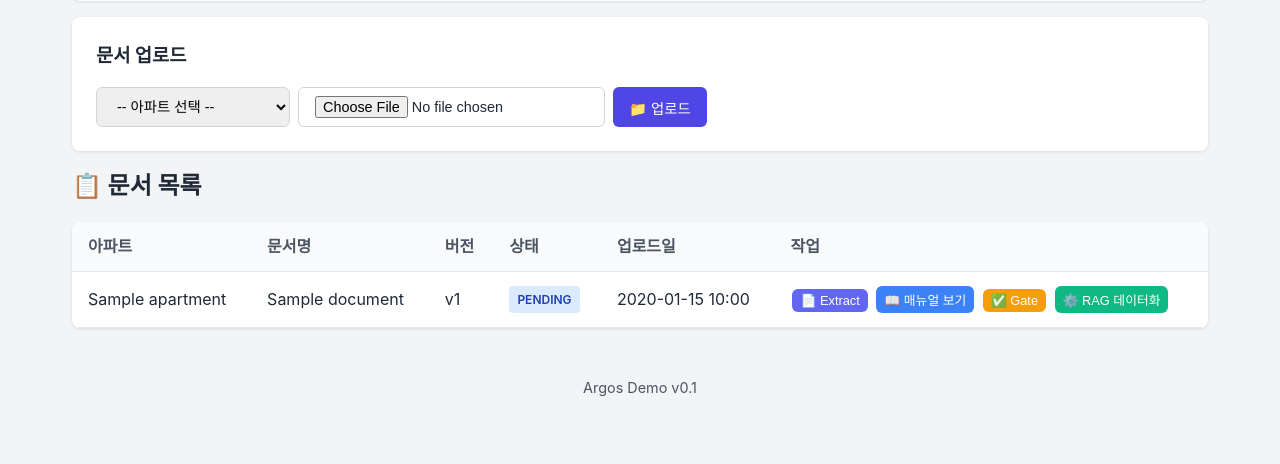
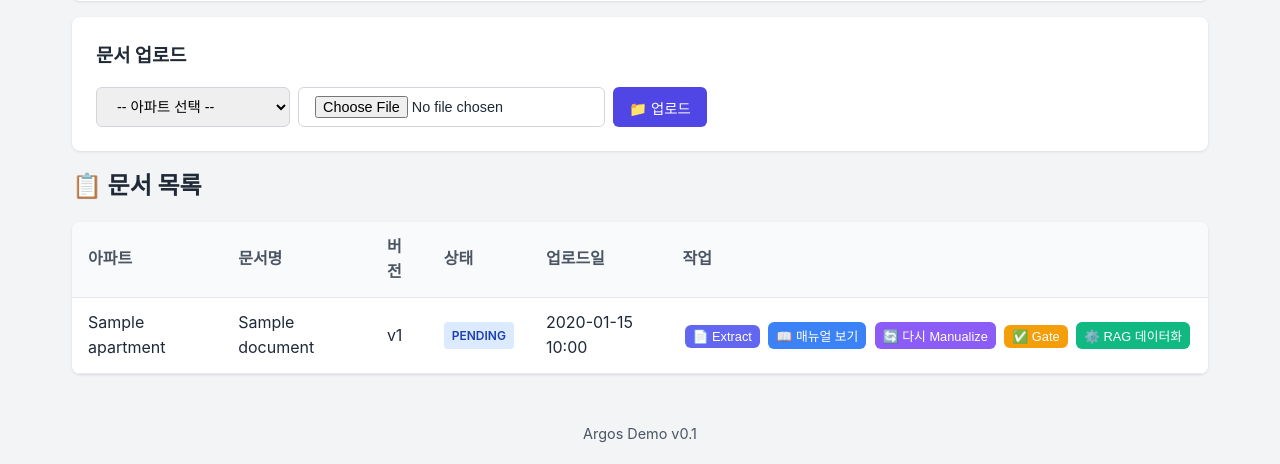
Before and after one commit to yjw0817/CHATBOT_SERVER, a FastAPI app: page /ui/upload in a window 1280 px wide. Shown: the part 336-800 px from the top of the page. Run offline with FastAPI, Linux system fonts and the light colour scheme; tables that the repository leaves empty hold one stand-in row (values such as "Sample post"); some libraries are stand-ins or nearby versions.

Commit message:
fix: 다시 Manualize 버튼 추가 + 혼동되는 AI 재검증(Gate) 버튼 제거

```diff
--- a/argos/templates/upload.html
+++ b/argos/templates/upload.html
@@ -59,6 +59,8 @@
                     {% if doc.has_manual %}
                     <button class="btn-small btn-view-manual" onclick="openEditor('{{ doc.doc_id }}')">📖 매뉴얼
                         보기</button>
+                    <button class="btn-small btn-manualize" onclick="manualize('{{ doc.doc_id }}', true)">🔄 다시
+                        Manualize</button>
                     {% else %}
                     <button class="btn-small btn-manualize" onclick="manualize('{{ doc.doc_id }}')">📝
                         Manualize</button>
@@ -105,7 +107,8 @@
         <div
             style="margin-top: 2rem; display: flex; justify-content: flex-end; gap: 0.5rem; border-top: 1px solid #eee; padding-top: 1rem;">
             <button class="btn" style="background:#9ca3af;" onclick="closeEditor()">취소</button>
-            <button class="btn" style="background:#f59e0b;" onclick="revalidateEditor()">🔍 AI 재검증 (Gate)</button>
+            <button class="btn" style="background:#f59e0b;" onclick="manualize(currentDocId, true)">🔄 다시
+                Manualize</button>
             <button id="save-editor-btn" class="btn" onclick="saveEditor()">💾 저장하기</button>
         </div>
     </div>
```
